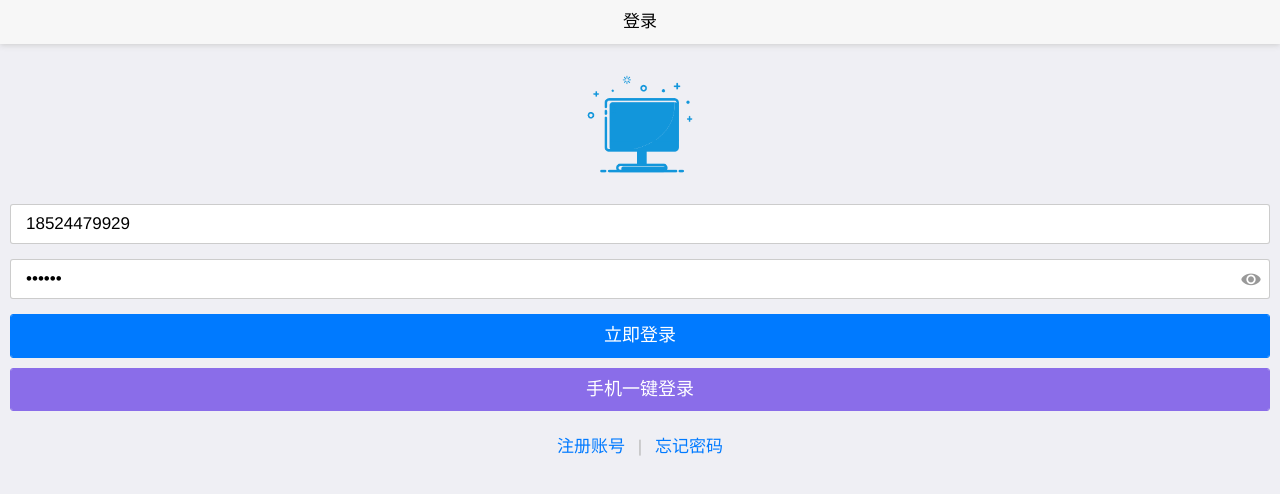
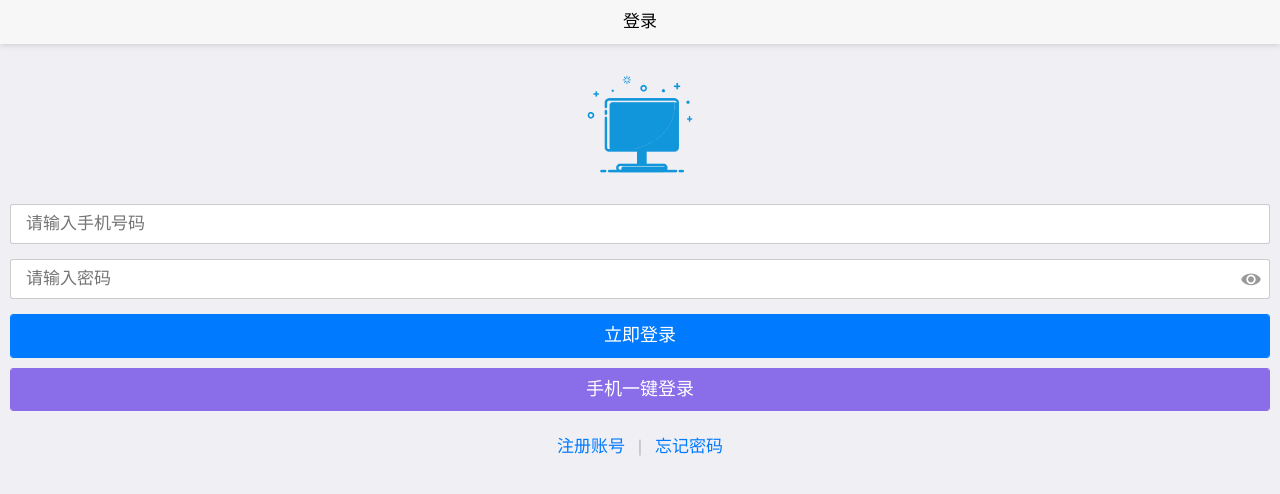
Before and after one commit to LittleSheep520/app, a plain HTML site: page module/Public-Components/login.html in a window 1280 px wide. Drawn offline with Linux system fonts and the light colour scheme.

Commit message:
帖子列表详情，解决登陆后卡住的bug，因为个人中心预加载，其获取sessionuser的时机问题

```diff
--- a/module/Public-Components/js/login.js
+++ b/module/Public-Components/js/login.js
@@ -67,7 +67,7 @@ function login() {
 			//mui.toast("欢迎回来, "+JSON.parse(plus.storage.getItem(sessionKey)).name);
 
 			console.log("登陆成功，欢迎回来，" + storageSessionUser.name);
-			//plus.webview.getWebviewById("HBuilder").show();
+			plus.webview.getWebviewById("HBuilder").show();
 			//plus.webview.getWebviewById("module/Personal-Center/personal-center.html").reload(true);
 			/*var userCenterPage=findWebviewById("module/Personal-Center/personal-center.html");
 			mui.fire(userCenterPage, 'getUserById', {
--- a/module/Public-Components/login.html
+++ b/module/Public-Components/login.html
@@ -39,10 +39,10 @@
 				<div class="logo"><img src="img/login.png" /></div>
 
 				<div class="mui-input-row">
-					<input type="text" id="account" class="mui-input-clear" placeholder="请输入手机号码" value="18524479929">
+					<input type="text" id="account" class="mui-input-clear" placeholder="请输入手机号码" value="">
 				</div>
 				<div class="mui-input-row mui-password">
-					<input type="password" id="password" class="mui-input-password" placeholder="请输入密码" value="123456">
+					<input type="password" id="password" class="mui-input-password" placeholder="请输入密码" value="">
 				</div>
 				<button type="button" id="login" class="mui-btn mui-btn-primary mui-btn-block">立即登录</button>
 				<button type="button" id="iphon" class="mui-btn mui-btn-purple mui-btn-block">手机一键登录</button>
```
Also changed, not shown: 1 other file.
